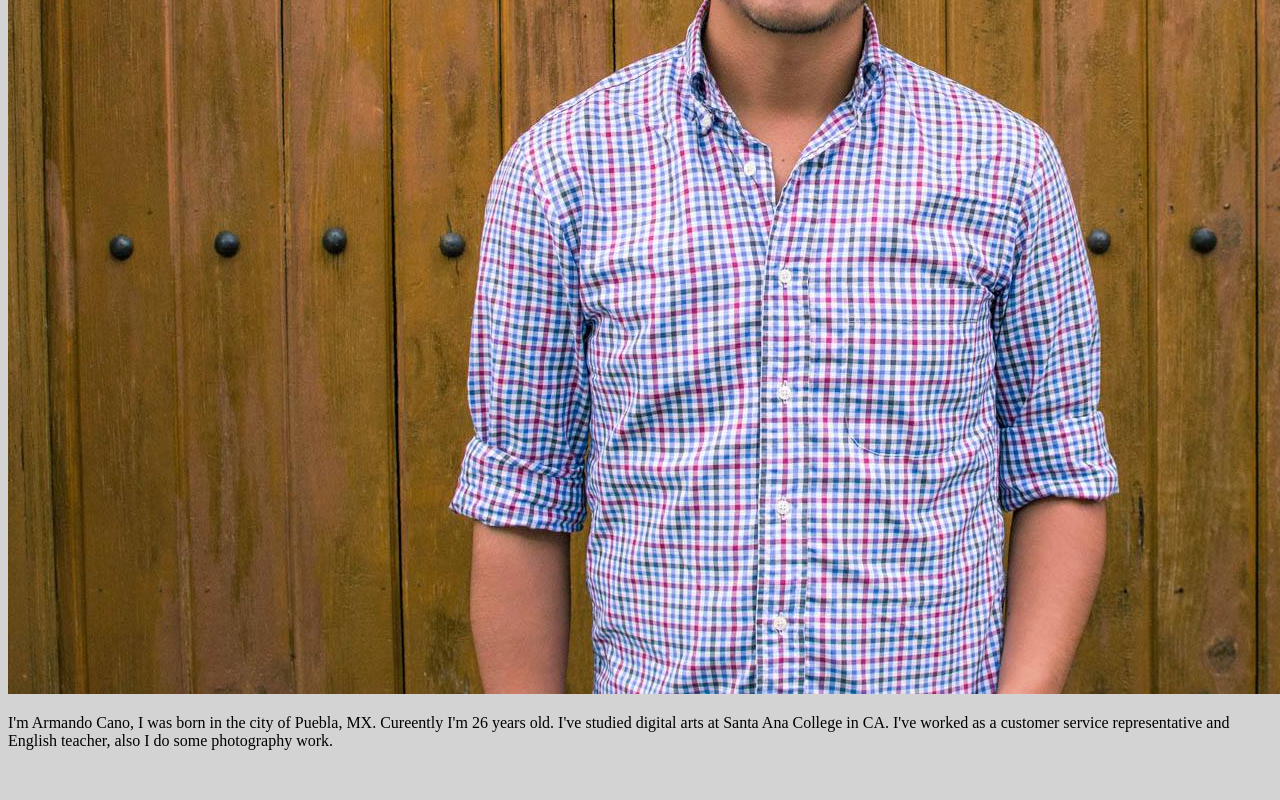
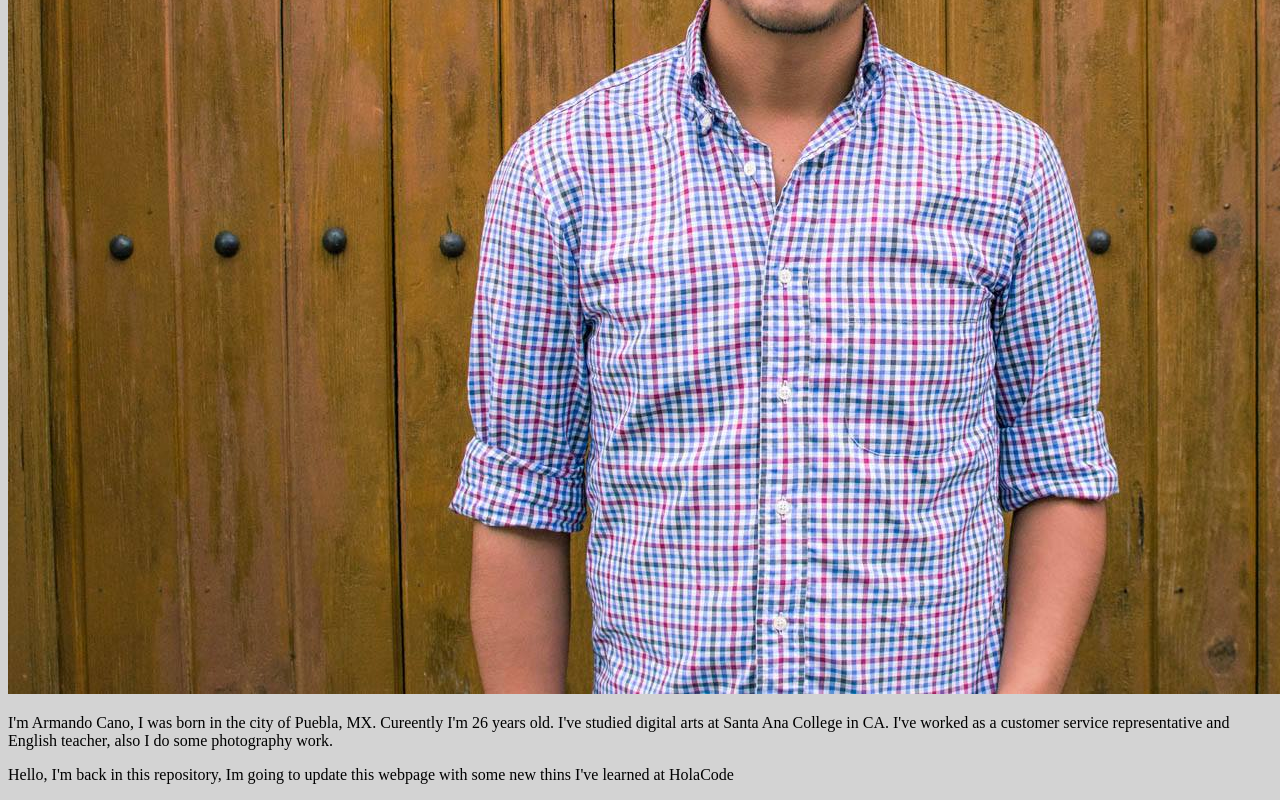
Before and after one commit to armandocano/armandocano91.github.io, a plain HTML site: page armandocano.html in a window 1280 px wide. Shown: the part 453-1253 px from the top of the page. Before the commit the page ends 1219 px from the top, so only its background shows below. Drawn offline with Linux system fonts and the light colour scheme; files that its build step writes are made by us from their sources.

Commit message:
added a paragraph to armandocano.html

```diff
--- a/armandocano.html
+++ b/armandocano.html
@@ -11,6 +11,8 @@
   <p> I'm Armando Cano, I was born in the city of Puebla, MX. Cureently I'm 26 years old. I've studied digital arts at Santa Ana College in CA. I've worked as a customer
 service representative and English teacher, also I do some photography work.</p>
 
+<p>Hello, I'm back in this repository, Im going to update this webpage with some new thins I've learned at HolaCode</p>
+
 
 
   </body>
```
